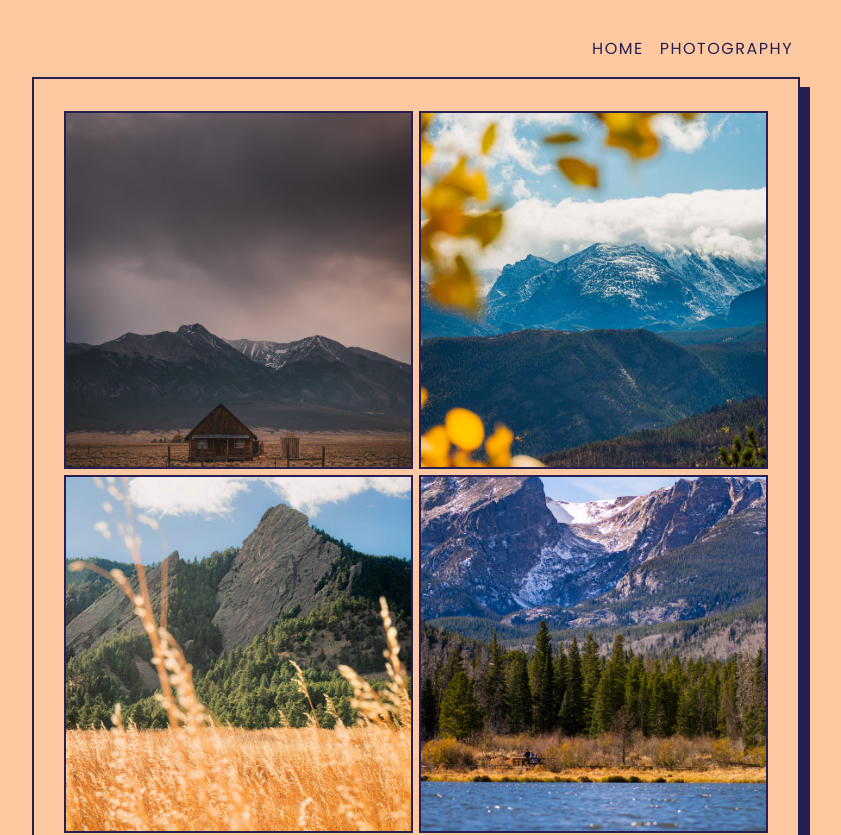
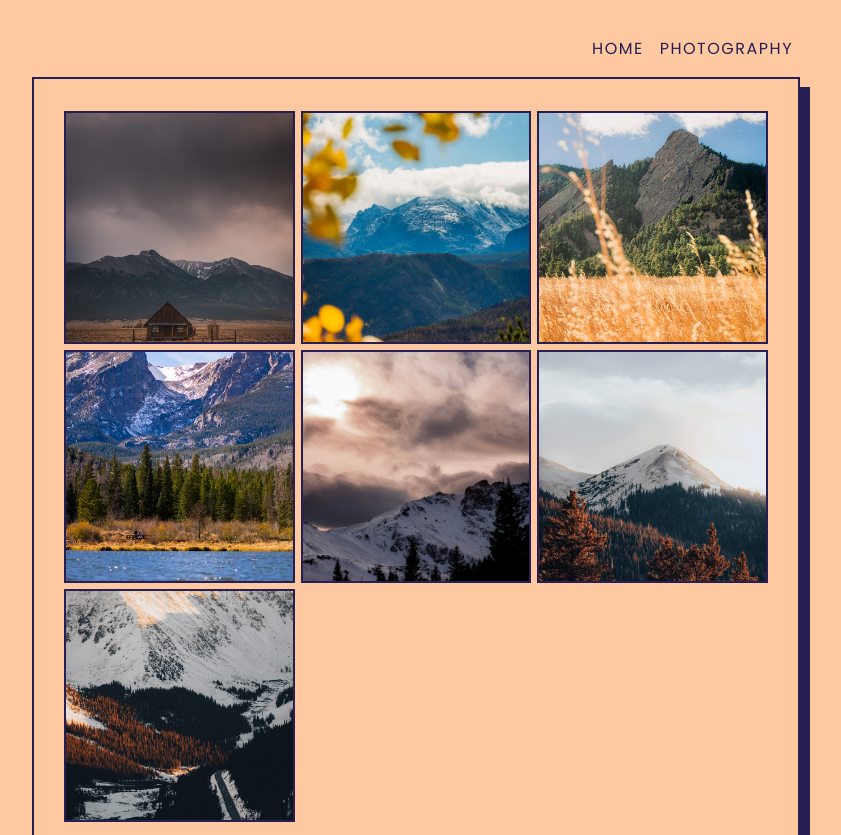
Before and after one commit to developer-gabe/nextjs-project, a Next.js app: page /photography in a window 1280 px wide. Shown: the top 835 px of the page, without its empty margins (224-1065 px from the left). Built offline with nearby package versions, Linux system fonts and the light colour scheme; a small style sheet from the web is missing.

Commit message:
Better button hover effect

```diff
--- a/components/photo-grid.jsx
+++ b/components/photo-grid.jsx
@@ -27,7 +27,7 @@ class PhotoGrid extends Component {
 
     return (
       <div className="photo-grid__container">
-        <div className="grid">
+        <div className="photo-grid">
           {photos.map((photo) => (
             <Link href={`/photography/${photo.id}`} key={photo.id}>
                 <div
@@ -43,17 +43,18 @@ class PhotoGrid extends Component {
           ))}
         </div>
         <style jsx global>{`
-          .grid {
+
+          .photo-grid {
             display: grid;
             grid-gap: 10px;
-            grid-template-columns: 1fr 1fr;
+            grid-template-columns: 1fr 1fr 1fr;
           }
 
           .photo-grid__card {
             display: flex;
             width: 100%;
             height: 100%;
-            min-height: 350px;
+            min-height: 225px;
             background-color: #eee;
             background-size: cover;
             background-repeat: no-repeat;
@@ -94,21 +95,23 @@ class PhotoGrid extends Component {
             background: #ffcbe5;
           }
 
-          @media (max-width: 900px) {
-            .grid {
+          @media (max-width: 800px) {
+            .photo-grid {
               grid-template-columns: 1fr 1fr;
             }
           }
 
 					@media (max-width: 675px) {
-					.grid {
+					.photo-grid {
 						grid-template-columns: 1fr;
 						grid-gap: 20px
 					}
 
 					.photo-grid__card {
 						width: 100%;
+						height: 350px;
 					}
+
 				}
 
 				@media (hover: none) {
--- a/styles/globals.css
+++ b/styles/globals.css
@@ -132,7 +132,14 @@ footer {
 	border-radius: 16px;
 	padding: .5rem 1rem;
 	font-size: .8rem;
-	transition: background ease-in-out 150ms;
+	transition: all ease-in-out 150ms;
+	border: 2px solid transparent;
+}
+
+.button:hover {
+	color: #251f54;
+	background: #fec8a0;
+	border: 2px solid #251f54;
 }
 
 .tags {
@@ -143,9 +150,6 @@ footer {
 	margin-left: 0 !important;
 }
 
-.button:hover {
-	background: #0b0b18;
-}
 
 .tag-list {
 	list-style: none;
```
